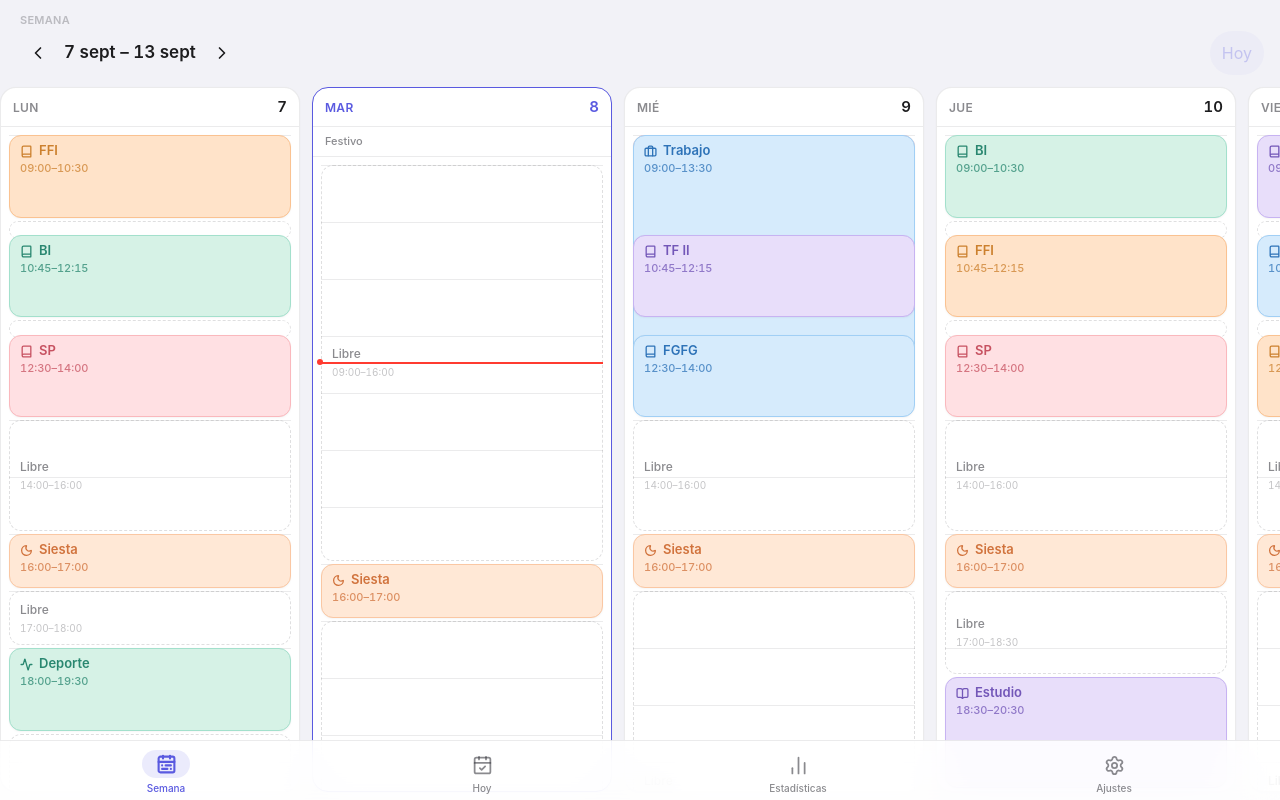
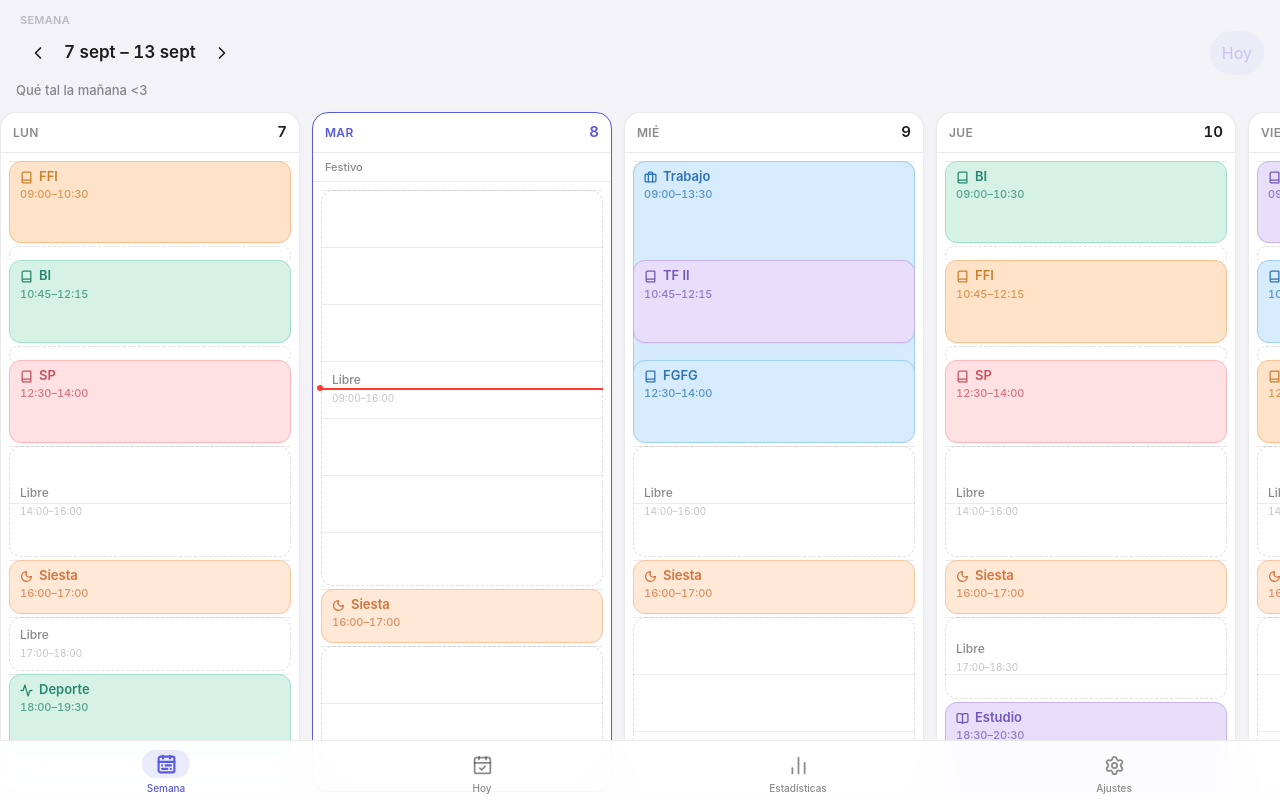
Before and after one commit to Mesasx/Horadia, a Next.js app in the folder web/: page / in a window 1280 px wide. Built offline with nearby package versions, Linux system fonts and the light colour scheme.

Commit message:
feat: add daily greetings and clean tab transitions

```diff
--- a/web/app/globals.css
+++ b/web/app/globals.css
@@ -164,6 +164,8 @@ body.planner-drag-active {
 }
 
 .tab-view {
+  contain: paint;
+  isolation: isolate;
   will-change: transform, opacity;
 }
 
@@ -171,16 +173,8 @@ body.planner-drag-active {
   animation: tab-enter-forward 250ms cubic-bezier(0.32, 0.72, 0, 1) both;
 }
 
-.tab-exit-forward {
-  animation: tab-exit-forward 250ms cubic-bezier(0.32, 0.72, 0, 1) both;
-}
-
 .tab-enter-backward {
   animation: tab-enter-backward 250ms cubic-bezier(0.32, 0.72, 0, 1) both;
-}
-
-.tab-exit-backward {
-  animation: tab-exit-backward 250ms cubic-bezier(0.32, 0.72, 0, 1) both;
 }
 
 @keyframes tab-enter-forward {
@@ -188,19 +182,9 @@ body.planner-drag-active {
   to { opacity: 1; transform: translate3d(0, 0, 0); }
 }
 
-@keyframes tab-exit-forward {
-  from { opacity: 1; transform: translate3d(0, 0, 0); }
-  to { opacity: 0.88; transform: translate3d(-16px, 0, 0); }
-}
-
 @keyframes tab-enter-backward {
   from { opacity: 0.92; transform: translate3d(-22px, 0, 0); }
   to { opacity: 1; transform: translate3d(0, 0, 0); }
-}
-
-@keyframes tab-exit-backward {
-  from { opacity: 1; transform: translate3d(0, 0, 0); }
-  to { opacity: 0.88; transform: translate3d(16px, 0, 0); }
 }
 
 /* Words are never cut in Horadia (user rule): allow wrapping, never hyphenate. */
--- a/web/components/PlannerApp.tsx
+++ b/web/components/PlannerApp.tsx
@@ -6,7 +6,7 @@
  * viewer's own timezone (Alba's is Europe/Madrid).
  */
 
-import { useEffect, useRef, useState } from "react";
+import { useEffect, useState } from "react";
 import { usePlannerStore } from "@/store/planner-store";
 import { PlannerInteractionProvider } from "@/components/interaction/PlannerInteractionContext";
 import { PlannerChrome } from "@/components/interaction/PlannerChrome";
@@ -28,9 +28,7 @@ type SheetState =
 
 export function PlannerApp() {
   const [tab, setTab] = useState<Tab>("week");
-  const [outgoingTab, setOutgoingTab] = useState<Tab | null>(null);
   const [tabDirection, setTabDirection] = useState<"forward" | "backward">("forward");
-  const transitionTimer = useRef<ReturnType<typeof setTimeout> | null>(null);
   const [sheet, setSheet] = useState<SheetState>(null);
   const [now, setNow] = useState(() => Date.now());
   const hydrated = usePlannerStore((s) => s.hydrated);
@@ -50,13 +48,6 @@ export function PlannerApp() {
     return () => clearTimeout(id);
   }, [hydrated]);
 
-  useEffect(
-    () => () => {
-      if (transitionTimer.current) clearTimeout(transitionTimer.current);
-    },
-    [],
-  );
-
   if (!hydrated) {
     return (
       <div className="flex h-[100dvh] items-center justify-center" style={{ background: "var(--bg)" }}>
@@ -73,13 +64,10 @@ export function PlannerApp() {
 
   const changeTab = (next: Tab) => {
     if (next === tab) return;
-    if (transitionTimer.current) clearTimeout(transitionTimer.current);
     setTabDirection(
       TAB_ORDER.indexOf(next) > TAB_ORDER.indexOf(tab) ? "forward" : "backward",
     );
-    setOutgoingTab(tab);
     setTab(next);
-    transitionTimer.current = setTimeout(() => setOutgoingTab(null), 260);
   };
 
   const viewFor = (view: Tab) => {
@@ -99,18 +87,9 @@ export function PlannerApp() {
     <PlannerInteractionProvider>
       <div className="flex h-[100dvh] flex-col" style={{ background: "var(--bg)" }}>
         <main className="relative min-h-0 flex-1 overflow-hidden pb-[68px]">
-          {outgoingTab ? (
-            <div
-              key={`out-${outgoingTab}`}
-              className={`tab-view tab-exit-${tabDirection} pointer-events-none absolute inset-0`}
-              aria-hidden
-            >
-              {viewFor(outgoingTab)}
-            </div>
-          ) : null}
           <div
             key={tab}
-            className={`tab-view absolute inset-0 ${outgoingTab ? `tab-enter-${tabDirection}` : ""}`}
+            className={`tab-view tab-enter-${tabDirection} absolute inset-0`}
           >
             {viewFor(tab)}
           </div>
--- a/web/components/today/TodayView.tsx
+++ b/web/components/today/TodayView.tsx
@@ -12,6 +12,7 @@ import { timelineItems, type ScheduledItem } from "@/lib/scheduled-item";
 import type { TimeSlot } from "@/lib/timeslot";
 import { DayTimeline } from "@/components/timeline/DayTimeline";
 import { birthdayGreeting } from "@/lib/birthday";
+import { timeOfDayGreeting } from "@/lib/greeting";
 import { formatRelativeStart, formatRange, formatWeekdayLong } from "@/lib/format";
 import { paletteVars } from "@/lib/palette";
 import { iconFor } from "@/lib/icons";
@@ -33,7 +34,8 @@ export function TodayView({
     () => timelineItems(timeline).find((i) => i.start > now) ?? null,
     [timeline, now],
   );
-  const greeting = birthdayGreeting(today, state.preferences);
+  const greeting = timeOfDayGreeting(today, state.preferences.ownerName);
+  const birthday = birthdayGreeting(today, state.preferences);
 
   return (
     <div className="flex h-full flex-col">
@@ -42,9 +44,12 @@ export function TodayView({
         <p className="text-[13px] capitalize" style={{ color: "var(--text-secondary)" }}>
           {formatWeekdayLong(today)} {today.getDate()}
         </p>
-        {greeting ? (
-          <p className="mt-1 text-[13px] font-medium" style={{ color: "var(--text-secondary)" }}>
-            {greeting}
+        <p className="mt-1 text-[13px] font-medium" style={{ color: "var(--text-secondary)" }}>
+          {greeting}
+        </p>
+        {birthday ? (
+          <p className="text-[13px] font-medium" style={{ color: "var(--accent)" }}>
+            {birthday}
           </p>
         ) : null}
       </header>
--- a/web/components/week/WeekView.tsx
+++ b/web/components/week/WeekView.tsx
@@ -19,6 +19,7 @@ import { usePlannerStore } from "@/store/planner-store";
 import { weekTimelines } from "@/lib/planner";
 import { weekDays, startOfWeek, addWeeks, isSameDay, dayKey } from "@/lib/time";
 import { birthdayGreeting } from "@/lib/birthday";
+import { timeOfDayGreeting } from "@/lib/greeting";
 import { formatDayMonth } from "@/lib/format";
 import { hasReachedNextWeek } from "@/lib/week-navigation";
 import type { ScheduledItem } from "@/lib/scheduled-item";
@@ -132,7 +133,9 @@ export function WeekView({
   );
 
   const isCurrentWeek = isSameDay(weekStart, today);
-  const greeting = birthdayGreeting(new Date(now), state.preferences);
+  const currentDate = useMemo(() => new Date(now), [now]);
+  const greeting = timeOfDayGreeting(currentDate, state.preferences.ownerName);
+  const birthday = birthdayGreeting(currentDate, state.preferences);
 
   const weekTitle = `${formatDayMonth(days[0])} – ${formatDayMonth(days[6])}`;
 
@@ -175,12 +178,15 @@ export function WeekView({
             Hoy
           </button>
         </div>
-        {greeting ? (
-          <p
-            className="mt-1.5 text-[13px] font-medium no-truncate"
-            style={{ color: "var(--text-secondary)" }}
-          >
-            {greeting}
+        <p
+          className="mt-1.5 text-[13px] font-medium no-truncate"
+          style={{ color: "var(--text-secondary)" }}
+        >
+          {greeting}
+        </p>
+        {birthday ? (
+          <p className="text-[13px] font-medium" style={{ color: "var(--accent)" }}>
+            {birthday}
           </p>
         ) : null}
       </header>
@@ -208,8 +214,8 @@ export function WeekView({
               <DayColumn
                 timeline={renderedTimelines[i]}
                 date={date}
-                isToday={isSameDay(date, new Date(now))}
-                now={isSameDay(date, new Date(now)) ? now : undefined}
+                isToday={isSameDay(date, currentDate)}
+                now={isSameDay(date, currentDate) ? now : undefined}
                 columnPitch={columnPitch}
                 onSelectItem={onSelectItem}
                 onSelectFree={onSelectFree}
--- /dev/null
+++ b/web/lib/greeting.ts
@@ -0,0 +1,10 @@
+/** A warm greeting derived from Alba's local wall-clock time. */
+export function timeOfDayGreeting(date: Date, ownerName: string): string {
+  const hour = date.getHours();
+  const name = ownerName.trim() || "Alba";
+
+  if (hour >= 6 && hour < 12) return `Buenos días ${name} <3`;
+  if (hour >= 12 && hour < 15) return "Qué tal la mañana <3";
+  if (hour >= 15 && hour < 21) return "Que se dé bien la tarde <3";
+  return "No te acuestes muy tarde <3";
+}
```
Also changed, not shown: 1 other file (tests, documents, lock files or other folders).
